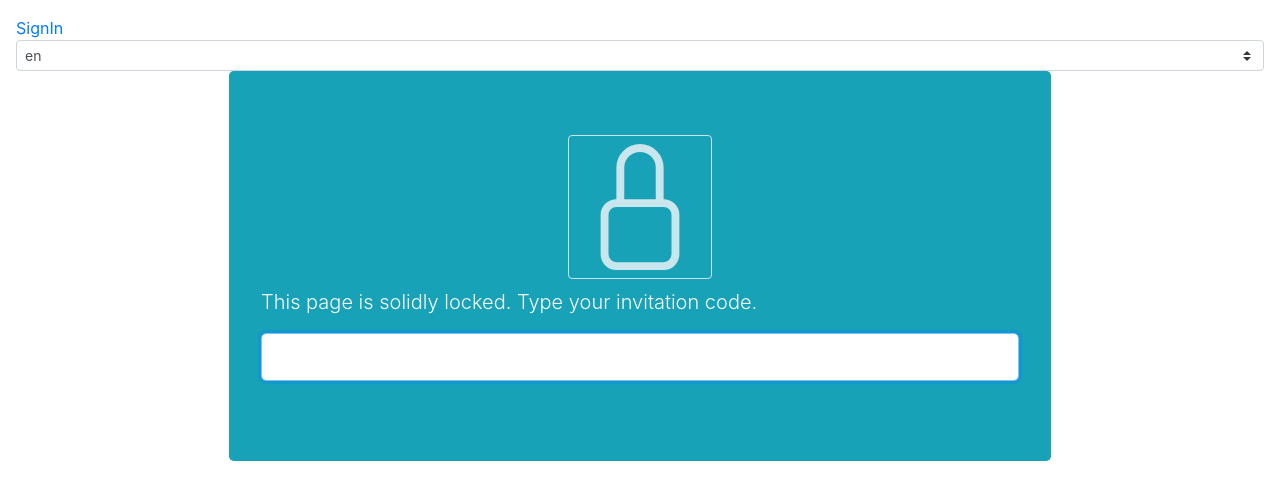
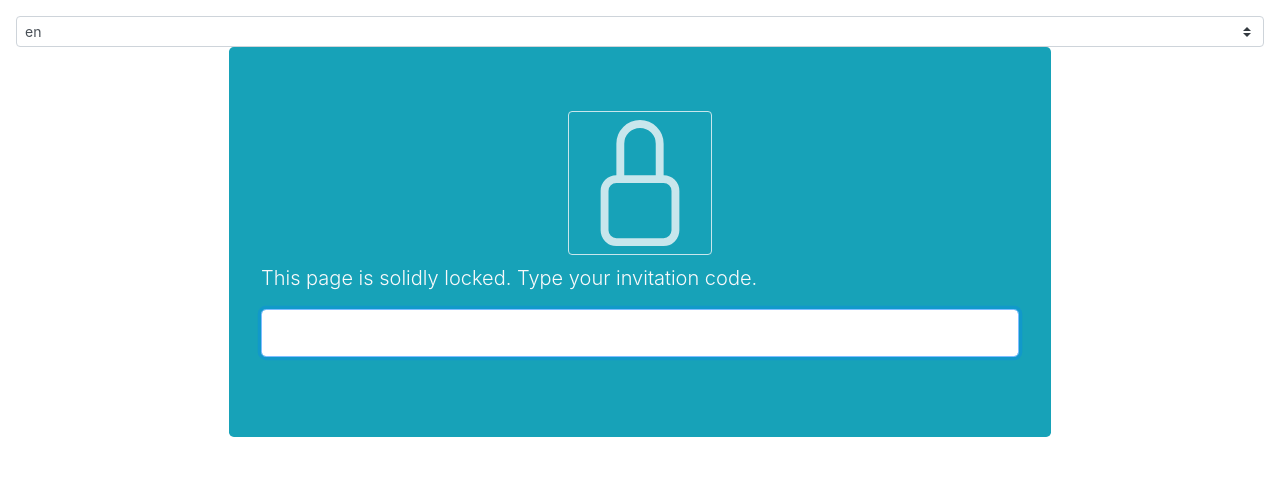
Before and after one commit to yuu-eguci/ShuumulatorWeb, a Vue app: page /ShuumulatorWeb/signin in a window 1280 px wide. Shown: the top 500 px of the page. Built offline with nearby package versions, Linux system fonts and the light colour scheme.

Commit message:
💄 全ページの SignIn ヘッダ削除

```diff
--- a/src/App.vue
+++ b/src/App.vue
@@ -3,9 +3,6 @@
     id="app"
     class="m-3"
   >
-    <router-link to="/signin">
-      SignIn
-    </router-link>
     <b-form-select
       v-model="$i18n.locale"
       :options="['en', 'ja']"
```
